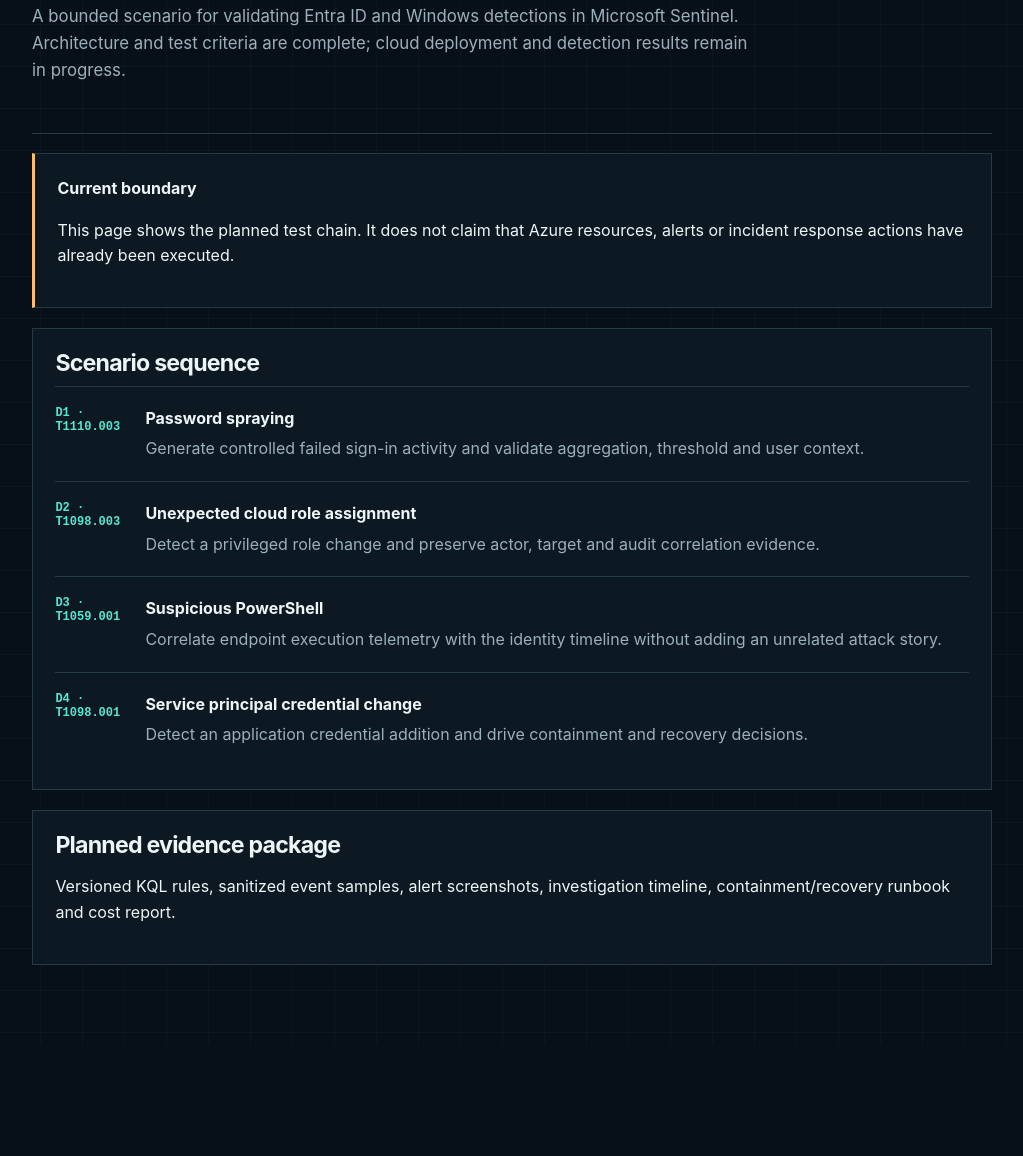
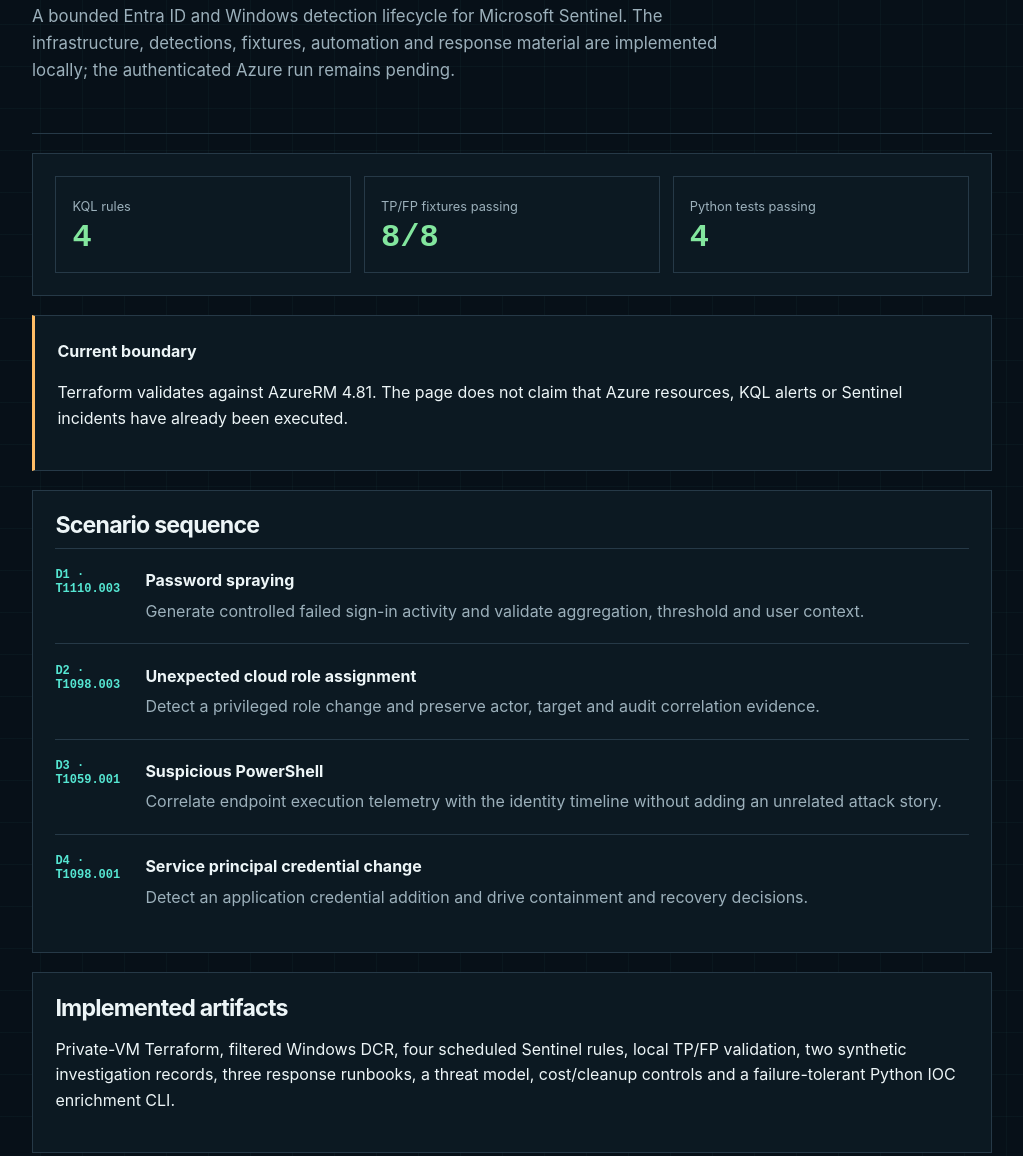
Before and after one commit to heissonly/security-project-portfolio, a plain HTML site: page demos/detection-lab.html in a window 1280 px wide. Shown: the part 312-1468 px from the top of the page, without its empty margins (128-1151 px from the left). Before the commit the page ends 1357 px from the top, so only its background shows below. Drawn offline with Linux system fonts and the light colour scheme.

Commit message:
Show detection lab implementation evidence

```diff
--- a/demos/detection-lab.html
+++ b/demos/detection-lab.html
@@ -1,12 +1,14 @@
 <!doctype html><html lang="en"><head><meta charset="utf-8"><meta name="viewport" content="width=device-width,initial-scale=1"><title>Detection Lab — Design Evidence</title><link rel="stylesheet" href="../styles.css"></head>
 <body><main class="demo-shell"><p class="project-identity">UGUR YERLIKAYA / PROJECT EVIDENCE</p>
-<header class="demo-header"><p class="eyebrow">01 / DESIGN EVIDENCE</p><h1>Cloud identity compromise test chain</h1><p>A bounded scenario for validating Entra ID and Windows detections in Microsoft Sentinel. Architecture and test criteria are complete; cloud deployment and detection results remain in progress.</p></header>
-<section class="panel notice"><strong>Current boundary</strong><p>This page shows the planned test chain. It does not claim that Azure resources, alerts or incident response actions have already been executed.</p></section>
+<header class="demo-header"><p class="eyebrow">01 / LOCAL IMPLEMENTATION EVIDENCE</p><h1>Cloud identity compromise test chain</h1><p>A bounded Entra ID and Windows detection lifecycle for Microsoft Sentinel. The infrastructure, detections, fixtures, automation and response material are implemented locally; the authenticated Azure run remains pending.</p></header>
+<section class="panel"><div class="metric-grid"><div class="metric"><span>KQL rules</span><strong class="effective">4</strong></div><div class="metric"><span>TP/FP fixtures passing</span><strong class="effective">8/8</strong></div><div class="metric"><span>Python tests passing</span><strong class="effective">4</strong></div></div></section>
+<section class="panel notice"><strong>Current boundary</strong><p>Terraform validates against AzureRM 4.81. The page does not claim that Azure resources, KQL alerts or Sentinel incidents have already been executed.</p></section>
 <section class="panel"><h2>Scenario sequence</h2>
 <div class="scenario"><span>D1 · T1110.003</span><div><strong>Password spraying</strong><p>Generate controlled failed sign-in activity and validate aggregation, threshold and user context.</p></div></div>
 <div class="scenario"><span>D2 · T1098.003</span><div><strong>Unexpected cloud role assignment</strong><p>Detect a privileged role change and preserve actor, target and audit correlation evidence.</p></div></div>
 <div class="scenario"><span>D3 · T1059.001</span><div><strong>Suspicious PowerShell</strong><p>Correlate endpoint execution telemetry with the identity timeline without adding an unrelated attack story.</p></div></div>
 <div class="scenario"><span>D4 · T1098.001</span><div><strong>Service principal credential change</strong><p>Detect an application credential addition and drive containment and recovery decisions.</p></div></div>
 </section>
-<section class="panel"><h2>Planned evidence package</h2><p>Versioned KQL rules, sanitized event samples, alert screenshots, investigation timeline, containment/recovery runbook and cost report.</p></section>
+<section class="panel"><h2>Implemented artifacts</h2><p>Private-VM Terraform, filtered Windows DCR, four scheduled Sentinel rules, local TP/FP validation, two synthetic investigation records, three response runbooks, a threat model, cost/cleanup controls and a failure-tolerant Python IOC enrichment CLI.</p></section>
+<section class="panel"><h2>Final Azure evidence</h2><p>Authenticated plan/apply/destroy output, ingestion health, four live KQL results, two Sentinel incident IDs, sanitized screenshots and actual cost/cleanup proof.</p></section>
 </main></body></html>
```
Also changed, not shown: index.html (+3 -3 lines).
